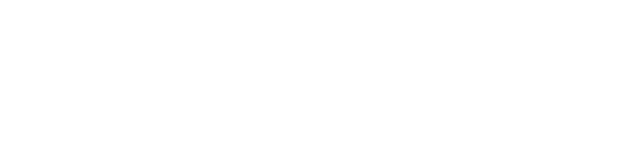
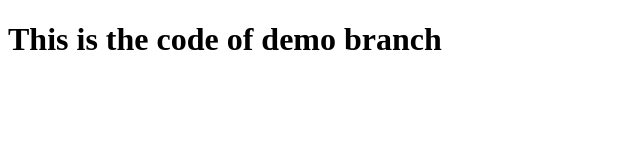
Before and after one commit to TheArefinAhmed/phpAlienAbduction, a plain HTML site: page index.htm in a window 1280 px wide. Shown: the whole page, without its empty margins (0-640 px from the left). Drawn offline with Linux system fonts and the light colour scheme.

Commit message:
added h1 with text for demo branch to compare

```diff
--- a/index.htm
+++ b/index.htm
@@ -7,6 +7,6 @@
     <title>Cool Git </title>
 </head>
 <body>
-
+    <h1>This is the code of demo branch</h1>
 </body>
 </html>
```
